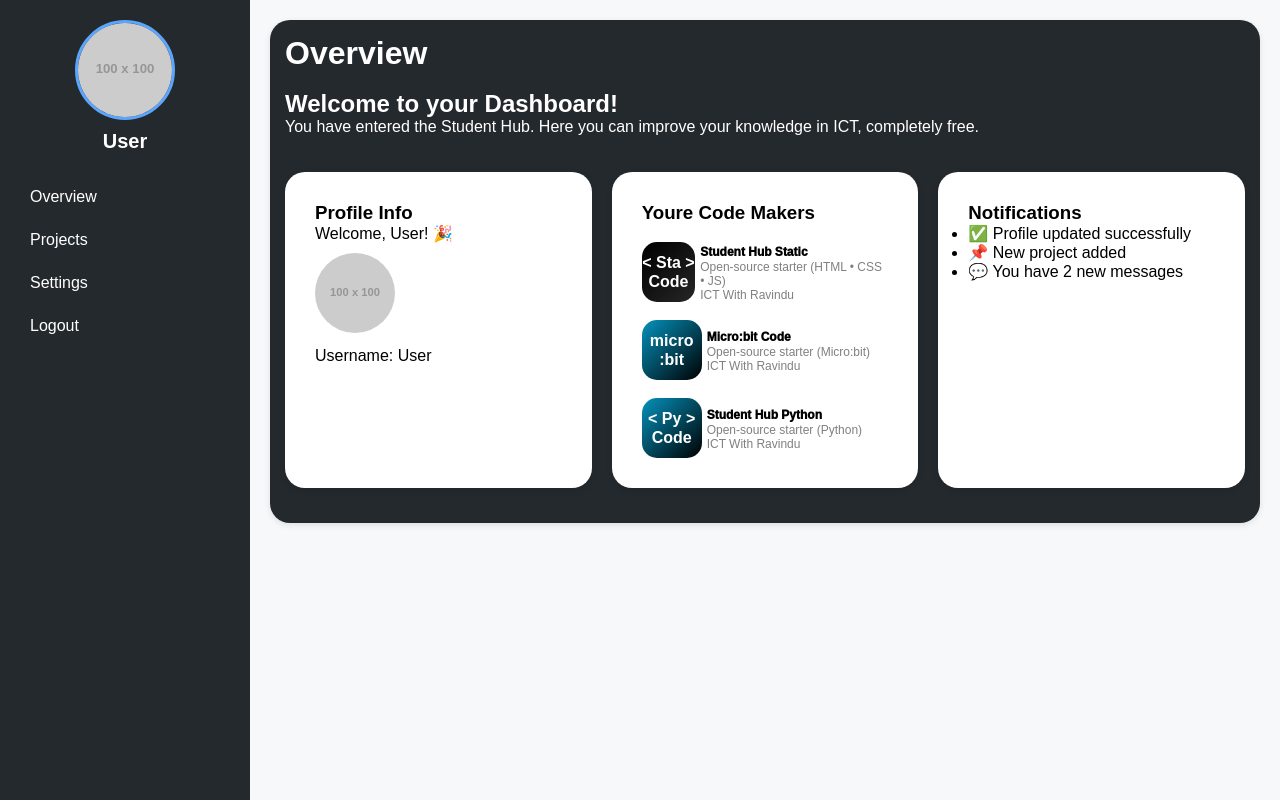
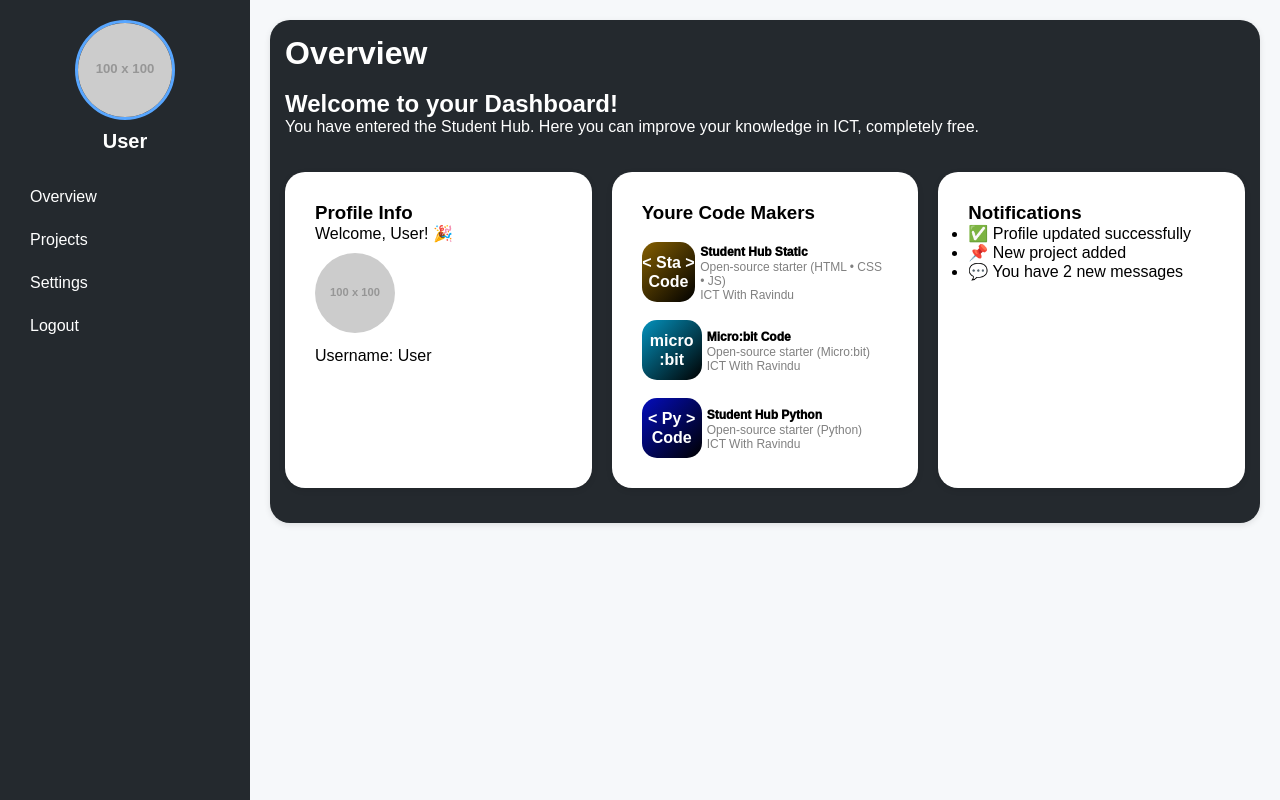
Before and after one commit to Ravindu-RV/dashboard-sh, a website: page index.html in a window 1280 px wide. Drawn offline with Linux system fonts and the light colour scheme; placeholder pictures from the web are drawn by us.

Commit message:
Update index.html

```diff
--- a/index.html
+++ b/index.html
@@ -126,7 +126,7 @@
       width: 60px;
       height: 60px;
       border-radius: 15px;
-      background: linear-gradient(135deg, black, #262626);
+      background: linear-gradient(135deg, #855f01, black);
       display: flex;
       align-items: center;
       justify-content: center;
@@ -156,7 +156,7 @@
       width: 60px;
       height: 60px;
       border-radius: 15px;
-      background: linear-gradient(135deg, #0492bd, black);
+      background: linear-gradient(135deg, #040dbd, black);
       display: flex;
       align-items: center;
       justify-content: center;
```
